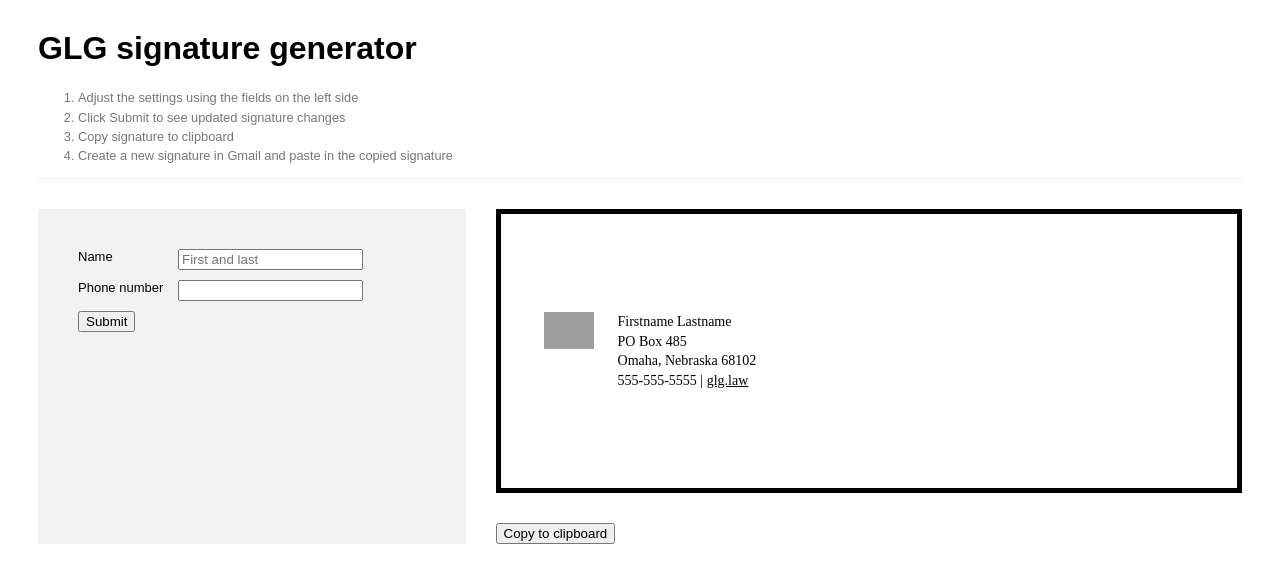
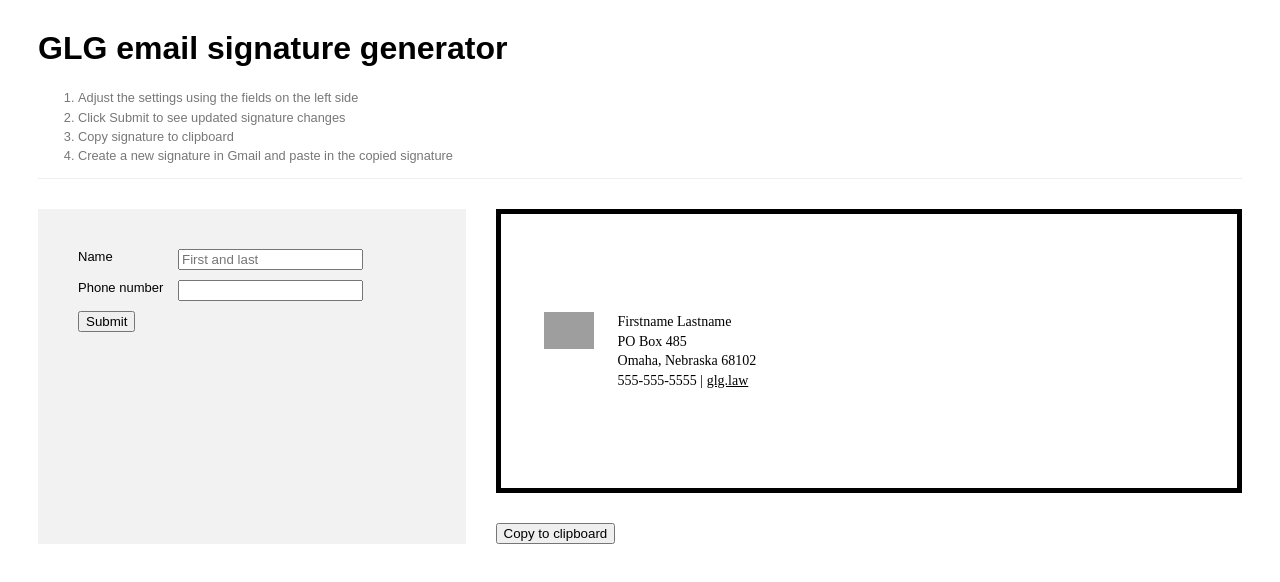
Before and after one commit to bvankat/glg-email-signatures, a plain HTML site: page index.html in a window 1280 px wide. Drawn offline with Linux system fonts and the light colour scheme; some packages are replaced by stand-ins of ours; grey boxes are pictures that could not be loaded; a script that the page names is missing.

Commit message:
heading update

```diff
--- a/index.html
+++ b/index.html
@@ -35,7 +35,7 @@
 <body>
 	<div class="topper">
 
-		<h1>GLG signature generator</h1>
+		<h1>GLG email signature generator</h1>
 
 		<ol>
 			<li>Adjust the settings using the fields on the left side</li>
```
